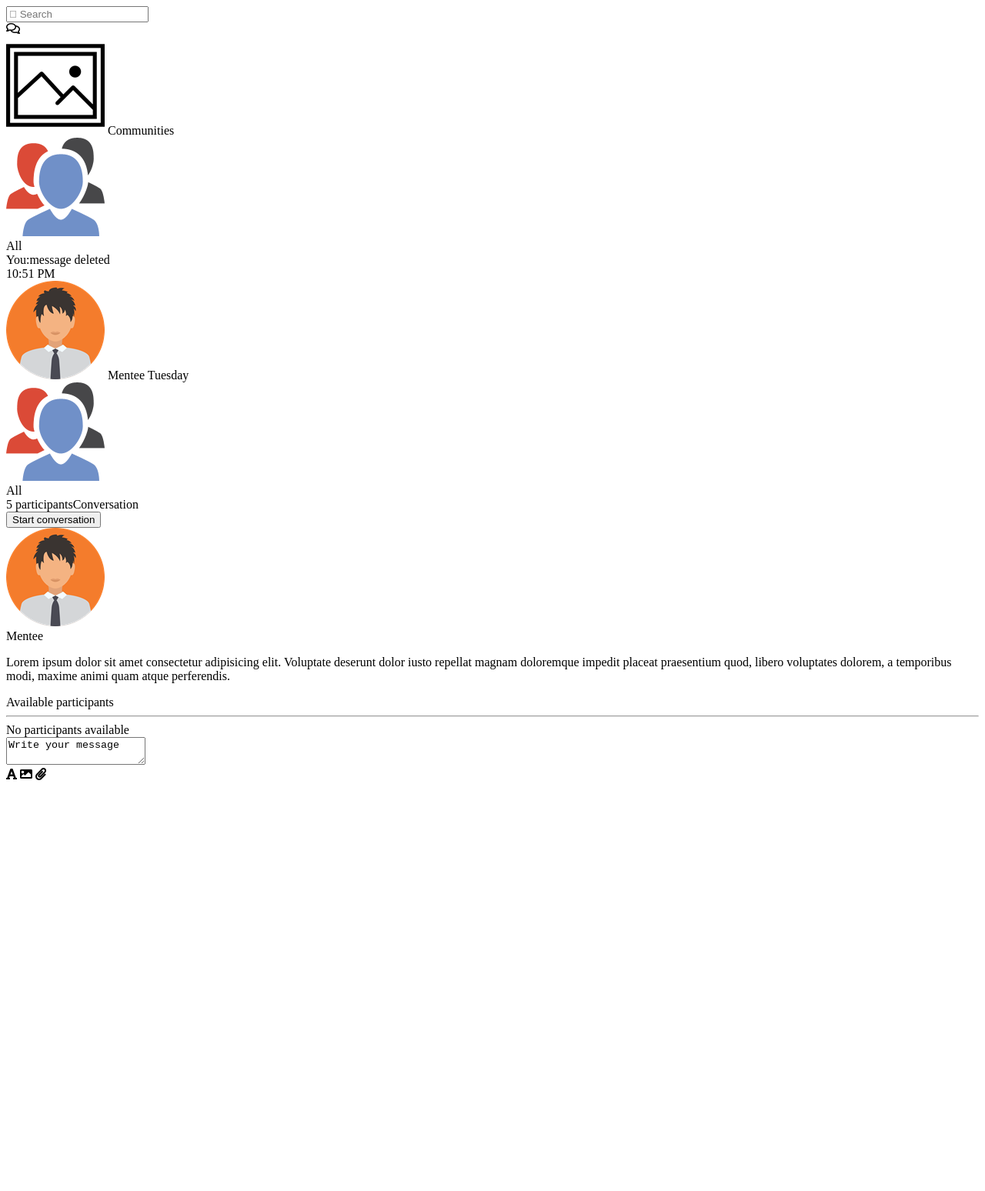
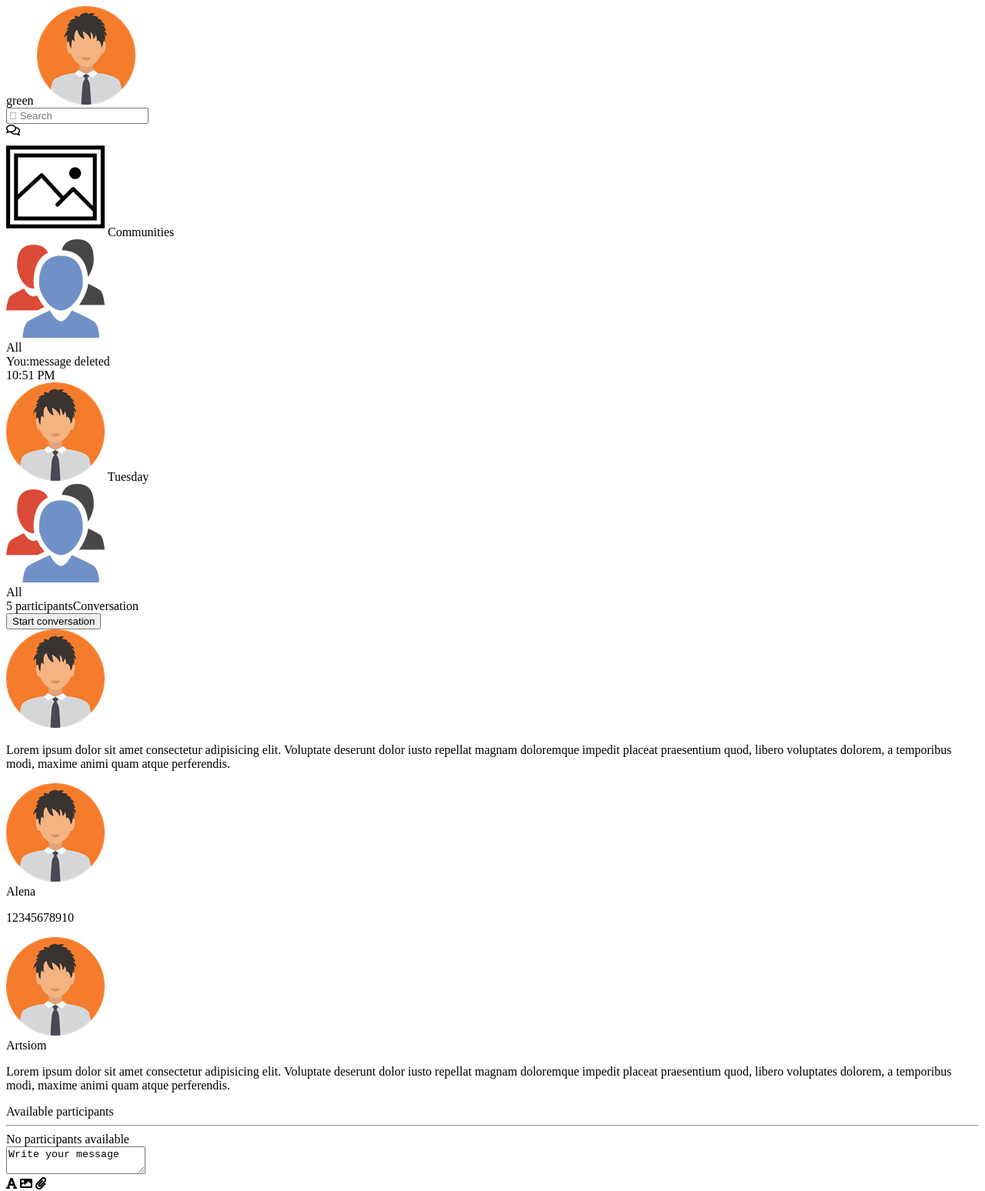
Before and after one commit to AlenaKharytonchyk/Flexbox_Layout_Task, a website: page src/chat.html in a window 1280 px wide. Shown: the whole page at 77% size. Before the commit the page ends 1016 px from the top, so only its background shows below. Drawn offline with nearby package versions, Linux system fonts and the light colour scheme; files that its build step writes are made by us from their sources.

Commit message:
feat: add jquerry and base chat logic

```diff
--- /dev/null
+++ b/src/chat-message.json
@@ -0,0 +1,12 @@
+[
+  {
+    "speakerName": "Alena",
+    "speakerMessage": "12345678910",
+    "messageDate": "12.12.12"
+  },
+  {
+    "speakerName": "Artsiom",
+    "speakerMessage": "Lorem ipsum dolor sit amet consectetur adipisicing elit. Voluptate deserunt dolor iusto repellat magnam doloremque impedit placeat praesentium quod, libero voluptates dolorem, a temporibus modi, maxime animi quam atque perferendis.",
+    "messageDate": "12.12.12"
+  }
+]
--- a/src/chat.html
+++ b/src/chat.html
@@ -23,7 +23,13 @@
     <!-- endinject -->
   </head>
   <body class="chat-page">
-    <header></header>
+    <header>
+      <div class="user-info">
+        <span>green</span>
+        <img src="assets/speak.png" />
+        <span class="user-email"></span>
+      </div>
+    </header>
     <section class="main-section">
       <section class="chat-search">
         <input
@@ -52,7 +58,7 @@
         </div>
         <div class="communities-list">
           <img src="./assets/speak.png" class="communities-image" />
-          <span class="communities-name">Mentee</span>
+          <span class="communities-name user-email"></span>
           <span class="right communities-date">Tuesday</span>
         </div>
       </section>
@@ -70,7 +76,7 @@
                 >
               </div>
             </span>
-            <button class="right">Start conversation</button>
+            <button class="right" id="start-chat">Start conversation</button>
           </div>
         </header>
         <section class="chat-section">
@@ -78,10 +84,10 @@
             <main class="chat-section-field">
               <div class="chat-section-card">
                 <div>
-                <img src="./assets/speak.png" class="communities-image" />
-              </div>
+                  <img src="./assets/speak.png" class="communities-image" />
+                </div>
                 <div class="chat-section-card-text">
-                  <span class="communities-name">Mentee</span>
+                  <span class="communities-name user-email"></span>
                   <div class="chat-section-message">
                     <p>
                       Lorem ipsum dolor sit amet consectetur adipisicing elit.
@@ -97,7 +103,7 @@
             <aside class="participants">
               <div class="participants-container">
                 <span class="participants-header">Available participants</span>
-                <hr>
+                <hr />
                 <span class="participants-list">No participants available</span>
               </div>
             </aside>
@@ -124,6 +130,7 @@ Write your message</textarea
         </section>
       </section>
     </section>
+    <script src="https://code.jquery.com/jquery-3.3.1.min.js"></script>
     <!-- inject:js -->
     <!-- endinject -->
   </body>
--- /dev/null
+++ b/src/chat.js
@@ -0,0 +1,29 @@
+$('#start-chat').click(function startChat() { alert("Let's start!"); });
+
+const email = localStorage.getItem('userEmail');
+$('.user-email').text(email);
+
+$.getJSON('chat-message.json')
+  .done(function json(data) {
+  // const elementsArr = [];
+    $.each(data, function newChatElement(key, value) {
+      $('<div/>', {
+        class: 'chat-section-card',
+        id: `message-${key}`,
+        html: `
+      <div>
+                  <img src="./assets/speak.png" class="communities-image" />
+                </div>
+                <div class="chat-section-card-text">
+                  <span class="communities-name">
+                    ${value.speakerName}
+                  </span>
+                  <div class="chat-section-message">
+                    <p>
+                      ${value.speakerMessage}
+                    </p>
+                  </div>
+                </div>`
+      }).appendTo('main.chat-section-field');
+    });
+  });
--- a/src/index.js
+++ b/src/index.js
@@ -0,0 +1,19 @@
+$('#login-form').submit(function submit(event) {
+  // debugger;
+  const email = $('#email').val();
+  const myComputer = $('#keep-sign').prop('checked');
+  if (myComputer) {
+    localStorage.setItem('userEmail', email);
+    localStorage.setItem('myComputer', myComputer);
+  } else {
+    localStorage.removeItem('userEmail');
+    localStorage.removeItem('myComputer');
+  }
+  window.location = 'chat.html';
+  event.preventDefault();
+});
+(function onInit() {
+  const userEmail = localStorage.getItem('userEmail');
+  $('#email').val(userEmail);
+  $('#keep-sign').prop('checked', !!userEmail);
+}());
```
Also changed, not shown: gulpfile.js (+7 -2 lines), src/index.html (+2 -1 lines), 1 other file.
